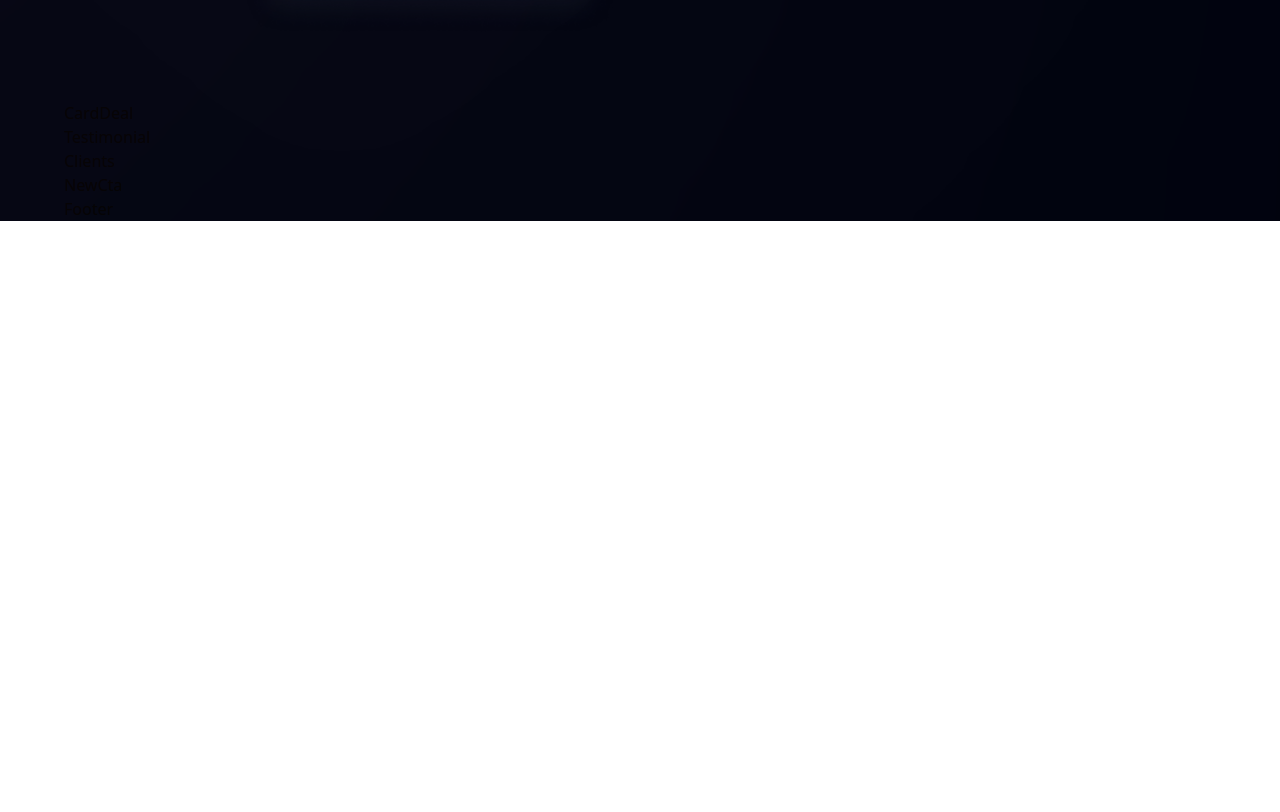
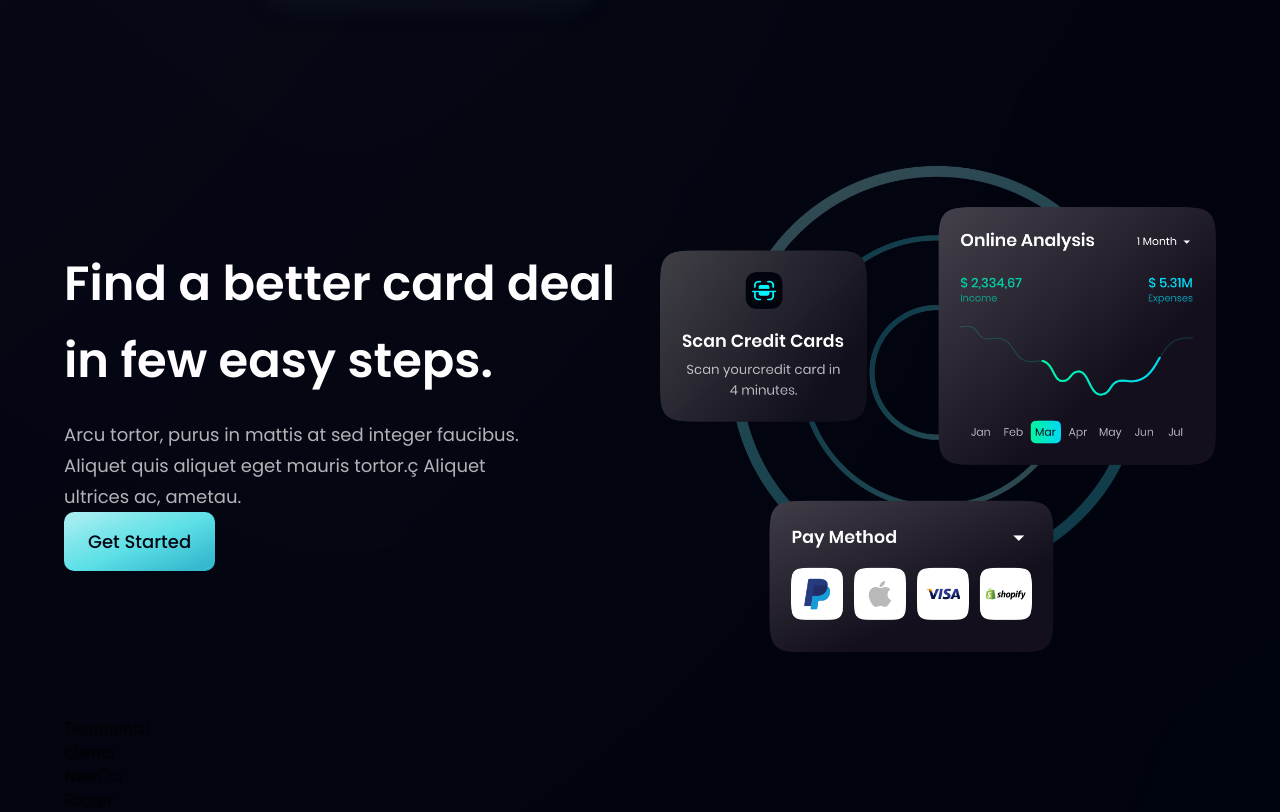
Before and after one commit to ylmgrbzz/Hoobank-Fully-Responsive-Website-with-Modern-UI-UX-in-React-JS-with-Tailwind, a React (Vite) app: page / in a window 1280 px wide. Shown: the part 2048-2860 px from the top of the page. Before the commit the page ends 2269 px from the top, so only its background shows below. Built offline with nearby package versions, Linux system fonts and the light colour scheme.

Commit message:
Refactor CardDeal component to include better card deal section

```diff
--- a/src/components/CardDeal.jsx
+++ b/src/components/CardDeal.jsx
@@ -1,8 +1,30 @@
 // eslint-disable-next-line no-unused-vars
 import React from "react";
+import { card } from "../assets";
+import Button from "./Button";
+import styles, { layout } from "../style";
 
 const CardDeal = () => {
-  return <div>CardDeal</div>;
+  return (
+    <section className={layout.section}>
+      <div className={layout.sectionInfo}>
+        <h2 className={styles.heading2}>
+          Find a better card deal <br className="sm:block hidden" /> in few easy
+          steps.
+        </h2>
+        <p className={`${styles.paragraph} max-w-[470px] mt-5`}>
+          Arcu tortor, purus in mattis at sed integer faucibus. Aliquet quis
+          aliquet eget mauris tortor.ç Aliquet ultrices ac, ametau.
+        </p>
+
+        <Button styles={`mt-10`} />
+      </div>
+
+      <div className={layout.sectionImg}>
+        <img src={card} alt="billing" className="w-[100%] h-[100%]" />
+      </div>
+    </section>
+  );
 };
 
 export default CardDeal;
```
